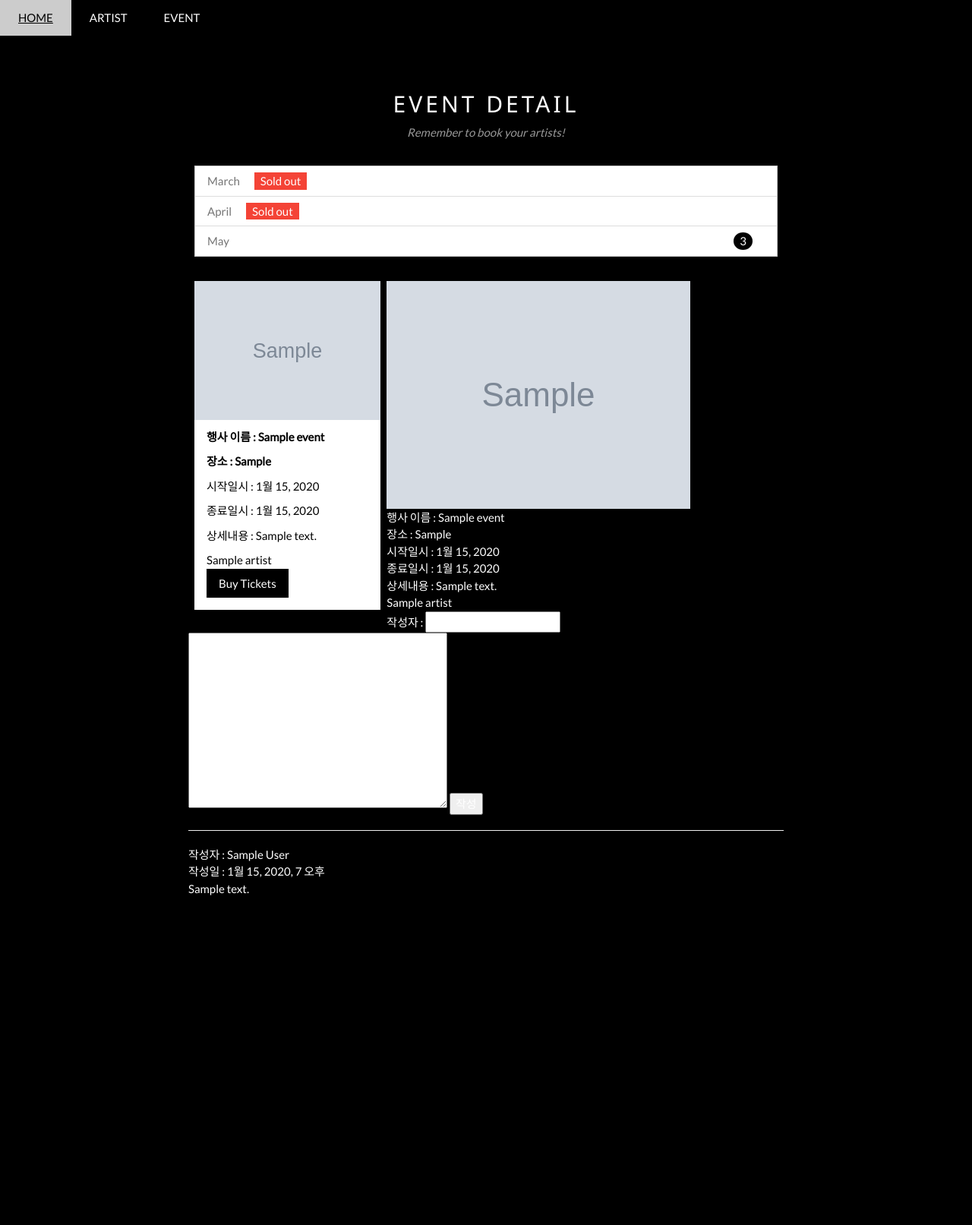
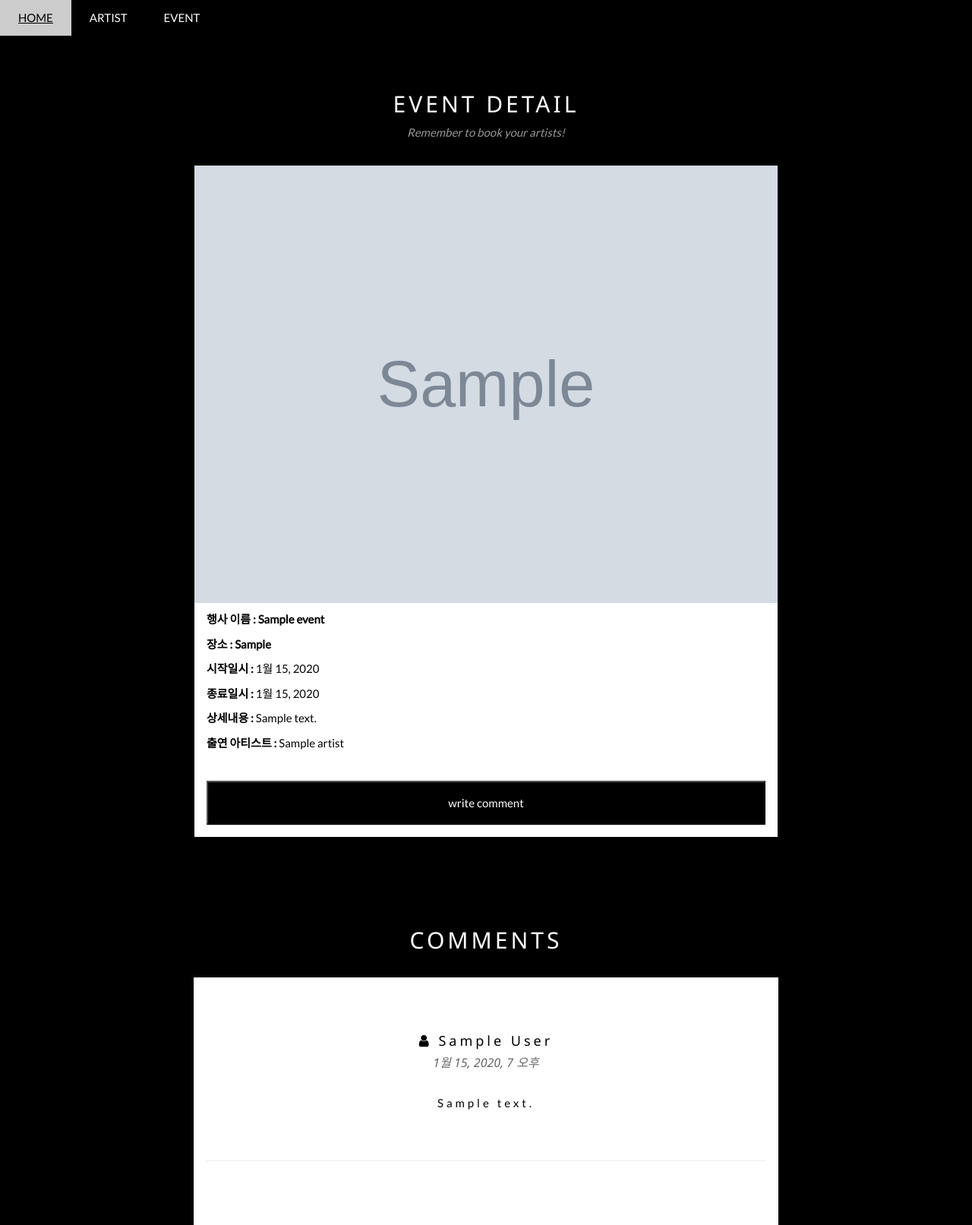
Before and after one commit to pcjs156/INDIE-CATOR, a Django app: page /event/event_detail/1 in a window 1280 px wide. Shown: the whole page at 76% size. Before the commit the page ends 1179 px from the top, so only its background shows below. Run offline with Django 3.2, Linux system fonts and the light colour scheme; tables that the repository leaves empty hold one stand-in row (values such as "Sample post"); grey boxes marked "Sample" are stand-in pictures; some libraries are stand-ins or nearby versions.

Commit message:
이벤트 디테일 페이지와 댓글창 해봄

```diff
--- a/event_app/templates/event_detail.html
+++ b/event_app/templates/event_detail.html
@@ -43,79 +43,80 @@
     <!-- Page content -->
     <div class="w3-content" style="max-width:2000px;margin-top:46px">
 
+
         <!-- The event detail Section -->
         <div class="w3-black" id="tour">
             <div class="w3-container w3-content w3-padding-64" style="max-width:800px">
                 <h2 class="w3-wide w3-center">EVENT DETAIL</h2>
                 <p class="w3-opacity w3-center"><i>Remember to book your artists!</i></p><br>
-        <!-- top bar -->
-        <ul class="w3-ul w3-border w3-white w3-text-grey">
-            <li class="w3-padding">March <span class="w3-tag w3-red w3-margin-left">Sold out</span></li>
-            <li class="w3-padding">April <span class="w3-tag w3-red w3-margin-left">Sold out</span></li>
-            <li class="w3-padding">May <span class="w3-badge w3-right w3-margin-right">3</span></li>
-          </ul>
 
         <!-- event detail -->
-        <div class="w3-row-padding w3-padding-32" style="margin:0 -16px">
-            <div class="w3-third w3-margin-bottom">
+
               <img src="{{event.poster.url}}" alt="AOR CRAZYSUNDAY" style="width:100%" class="w3-hover-opacity">
               <div class="w3-container w3-white">
                 <p><b><div>행사 이름 : {{event.name}}</div></b></p>
                 <p><b><div>장소 : {{event.location}}</div></b></p>
-                <p class="w3-opacity"><div>시작일시 : {{event.start_date}}</div></p>
-                <p class="w3-opacity"><div>종료일시 : {{event.end_date}}</div></p>
-                <p><div>상세내용 : {{event.description}}</div></p>
+                <p class="w3-opacity"><div><b>시작일시 : </b>{{event.start_date}}</div></p>
+                <p class="w3-opacity"><div><b>종료일시 : </b>{{event.end_date}}</div></p>
+                <p><div><b>상세내용 : </b>{{event.description}}</div></p>
                 <!-- 이하 아티스트 목록 -->
                     {% for artist in event.artist_list %}
-                    <div>{{artist.name}}</div>
+                    <div><b>출연 아티스트 : </b>{{artist.name}}</div>
                     {% endfor %}
-                <button class="w3-button w3-black w3-margin-bottom" onclick="document.getElementById('ticketModal').style.display='block'">Buy Tickets</button>
+                    <br>
+                <button class="w3-block w3-black w3-padding-16 w3-section w3-right" onclick="document.getElementById('ticketModal').style.display='block'">write comment</button>
               </div>
             </div>
 
 
 
+       <!-- 이하 댓글 목록 -->
+       <br><br><h2 class="w3-wide w3-center">COMMENTS </h2><br>
+        {% for comment in comments %}
+        <div class="w3-container w3-white w3-content w3-padding-64" style="max-width:770px">
+        <article>
+            <h5 class="w3-wide w3-center"><div><i class="fa fa-user"></i> {{comment.author}}</div></h5>
+            <h6 class="w3-opacity w3-center"><i><div>{{comment.commented_date}}</div></i></h6><br>
+            <h8 class="w3-wide w3-center"><div>{{comment.body}}</div></h8>
+            <br><br>
+            <hr>
+            {% endfor %}
+            </article>
+        </div>
 
-
-
-
-
-                <article>
-                    <img src="{{event.poster.url}}" alt="포스터 이미지">
-                    <div>행사 이름 : {{event.name}}</div>
-                    <div>장소 : {{event.location}}</div>
-                    <div>시작일시 : {{event.start_date}}</div>
-                    <div>종료일시 : {{event.end_date}}</div>
-                    <div>상세내용 : {{event.description}}</div>
-                    <!-- 이하 아티스트 목록 -->
-                    {% for artist in event.artist_list %}
-                    <div>{{artist.name}}</div>
-                    {% endfor %}
-
-                    <!-- 이하 댓글 작성 -->
-                    <form action="{% url 'new_comment' event.id %}" method="POST" enctype="multipart/form-data">
-                        {% csrf_token %}
-                        작성자 : {{form.author}} <br>
-                        {{form.body}}
-                        <button type="submit">작성</button>
-                    </form>
-
-                    <hr>
-
-                    <!-- 이하 댓글 목록 -->
-                    {% for comment in comments %}
-                    <div>작성자 : {{comment.author}}</div>
-                    <div>작성일 : {{comment.commented_date}}</div>
-                    <div>{{comment.body}}</div>
-                    <br><br>
-                    {% endfor %}
-                </article>
-
-                <script src="https://ajax.googleapis.com/ajax/libs/jquery/3.1.1/jquery.min.js"></script>
-                <script src="https://maxcdn.bootstrapcdn.com/bootstrap/4.1.3/js/bootstrap.min.js"
-                    crossorigin="anonymous"></script>
-                <script src="https://cdnjs.cloudflare.com/ajax/libs/popper.js/1.14.3/umd/popper.min.js"></script>
-                <script src="https://stackpath.bootstrapcdn.com/bootstrap/4.1.3/js/bootstrap.min.js"></script>
 </body>
 
 </html>
+
+  <!-- Comment Modal -- 댓글 작성 modal -->
+
+  <div id="ticketModal" class="w3-modal">
+    <div class="w3-modal-content w3-animate-top w3-card-4">
+      <header class="w3-container w3-white w3-center w3-padding-32">
+        <span onclick="document.getElementById('ticketModal').style.display='none'"
+            class="w3-button w3-black w3-xlarge w3-display-topright">×</span>
+            <h2 class="w3-wide"></i>Comment</h2>
+             </header>
+             <div class="w3-container">
+
+        <form action="{% url 'new_comment' event.id %}" method="POST" enctype="multipart/form-data">
+            {% csrf_token %}
+
+             <p><label class="w3-text-black"><i class="fa fa-user"> </i> your name</label></p>
+             <input class="w3-text-black" type=" {{form.author}} "><br><br><br><br>
+                <p><label class="w3-text-black "><i class="fa fa-pencil"></i> your thoughts on this event</label></p>
+                 <input class="w3-text-black w3-input w3-border" {{form.body}} ><br>
+             <button class="w3-button w3-block w3-black w3-padding-16 w3-section w3-right" type="submit">작성하기 <i class="fa fa-check"></i></button>
+             <br>   <br><br>
+        </form>
+        <br><br>
+    </div>
+  </div>
+
+
+  <!-- 이건 있어야 되나 없어도 되나 모르겠음 -->
+  <script src="https://ajax.googleapis.com/ajax/libs/jquery/3.1.1/jquery.min.js"></script>
+  <script src="https://maxcdn.bootstrapcdn.com/bootstrap/4.1.3/js/bootstrap.min.js"
+      crossorigin="anonymous"></script>
+  <script src="https://cdnjs.cloudflare.com/ajax/libs/popper.js/1.14.3/umd/popper.min.js"></script>
+  <script src="https://stackpath.bootstrapcdn.com/bootstrap/4.1.3/js/bootstrap.min.js"></script>
```
